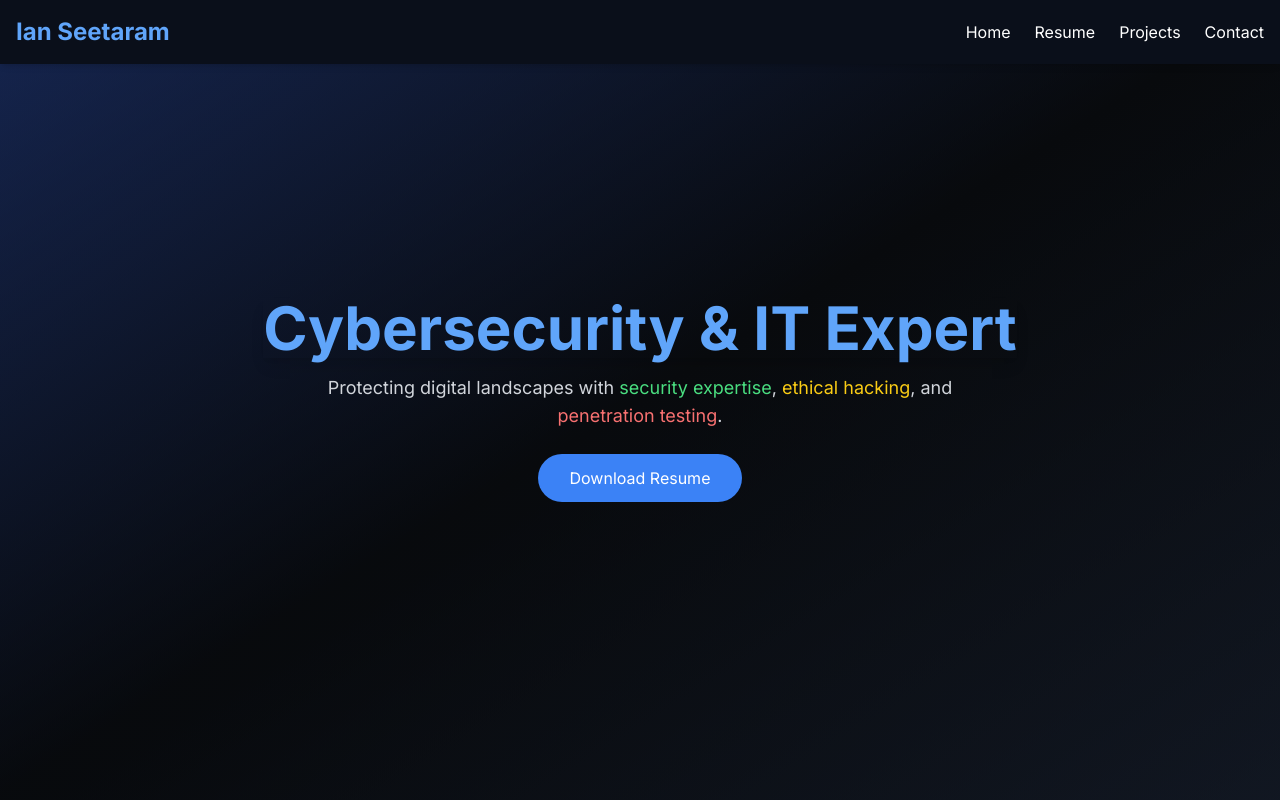
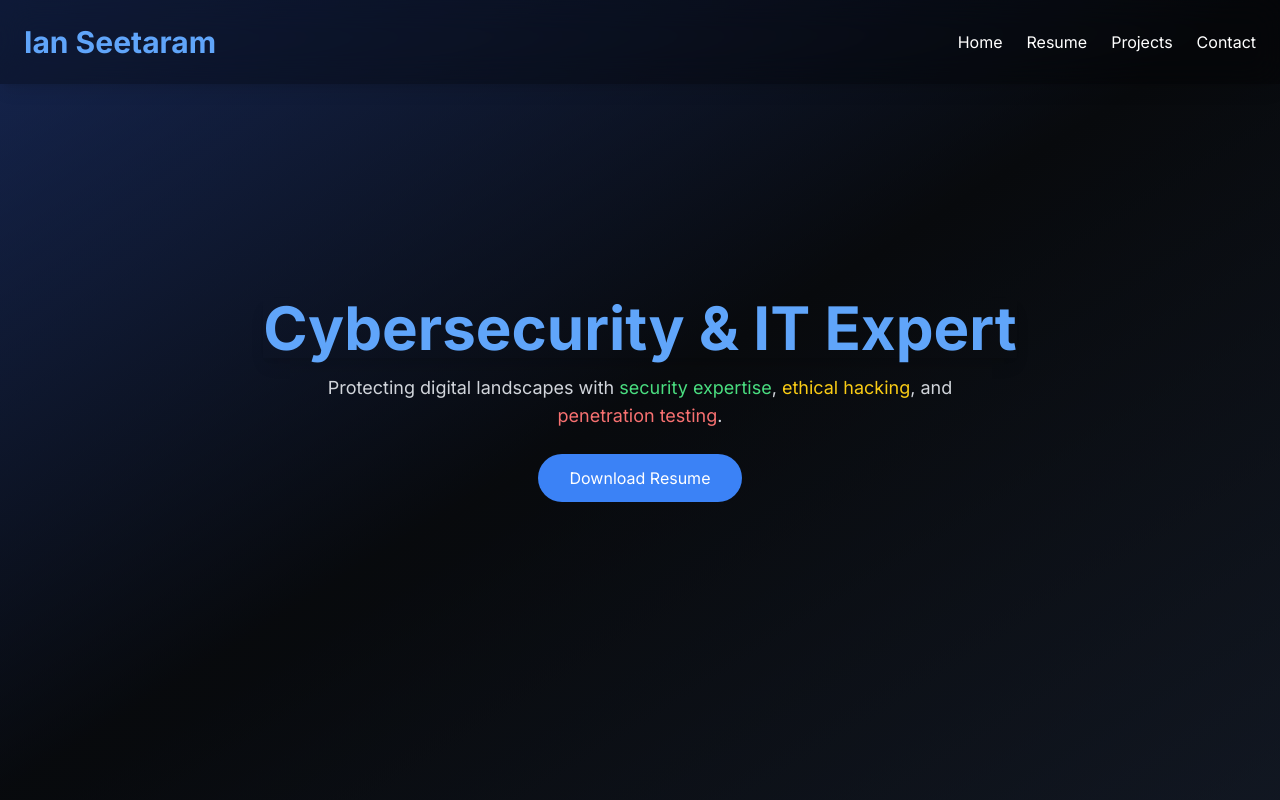
Before and after one commit to EyeonSee/EyeonCyberp, a React (Vite) app: page / in a window 1280 px wide. Shown: the top 800 px of the page. Built offline with nearby package versions, Linux system fonts and the light colour scheme.

Commit message:
Update Navbar.jsx

```diff
--- a/src/components/Navbar.jsx
+++ b/src/components/Navbar.jsx
@@ -4,9 +4,9 @@ const Navbar = () => {
   const [isOpen, setIsOpen] = useState(false);
 
   return (
-    <nav className="bg-[#0a0f1a] text-white p-4 fixed w-full top-0 z-50 shadow-md">
-      <div className="container mx-auto flex justify-between items-center">
-        <h1 className="text-2xl font-bold text-blue-400">Ian Seetaram</h1>
+    <nav className="bg-black/30 backdrop-blur-lg fixed w-full top-0 z-50 shadow-lg">
+      <div className="container mx-auto flex justify-between items-center p-6">
+        <h1 className="text-3xl font-bold text-blue-400">Ian Seetaram</h1>
         <button onClick={() => setIsOpen(!isOpen)} className="md:hidden text-2xl">
           ☰
         </button>
```
